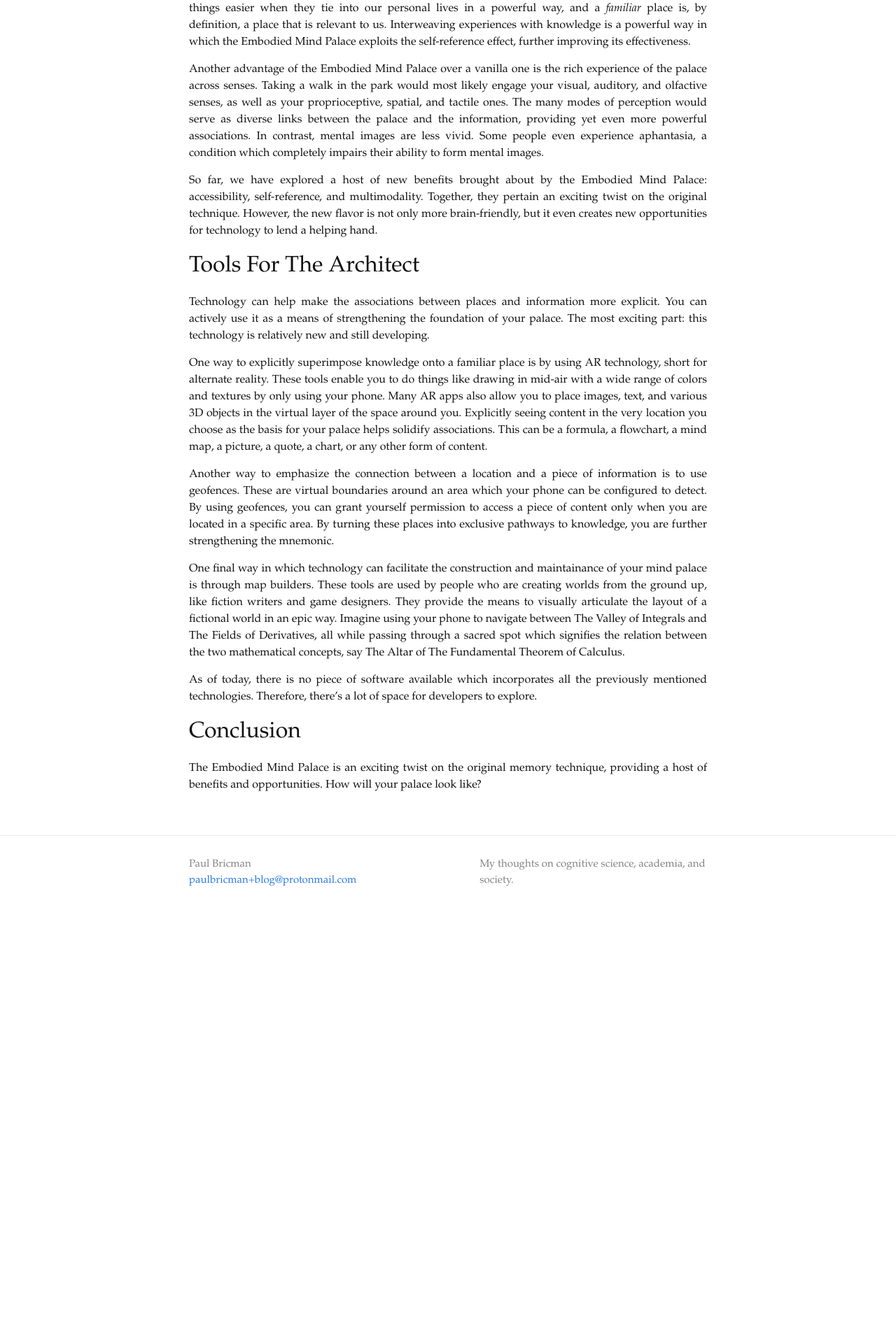
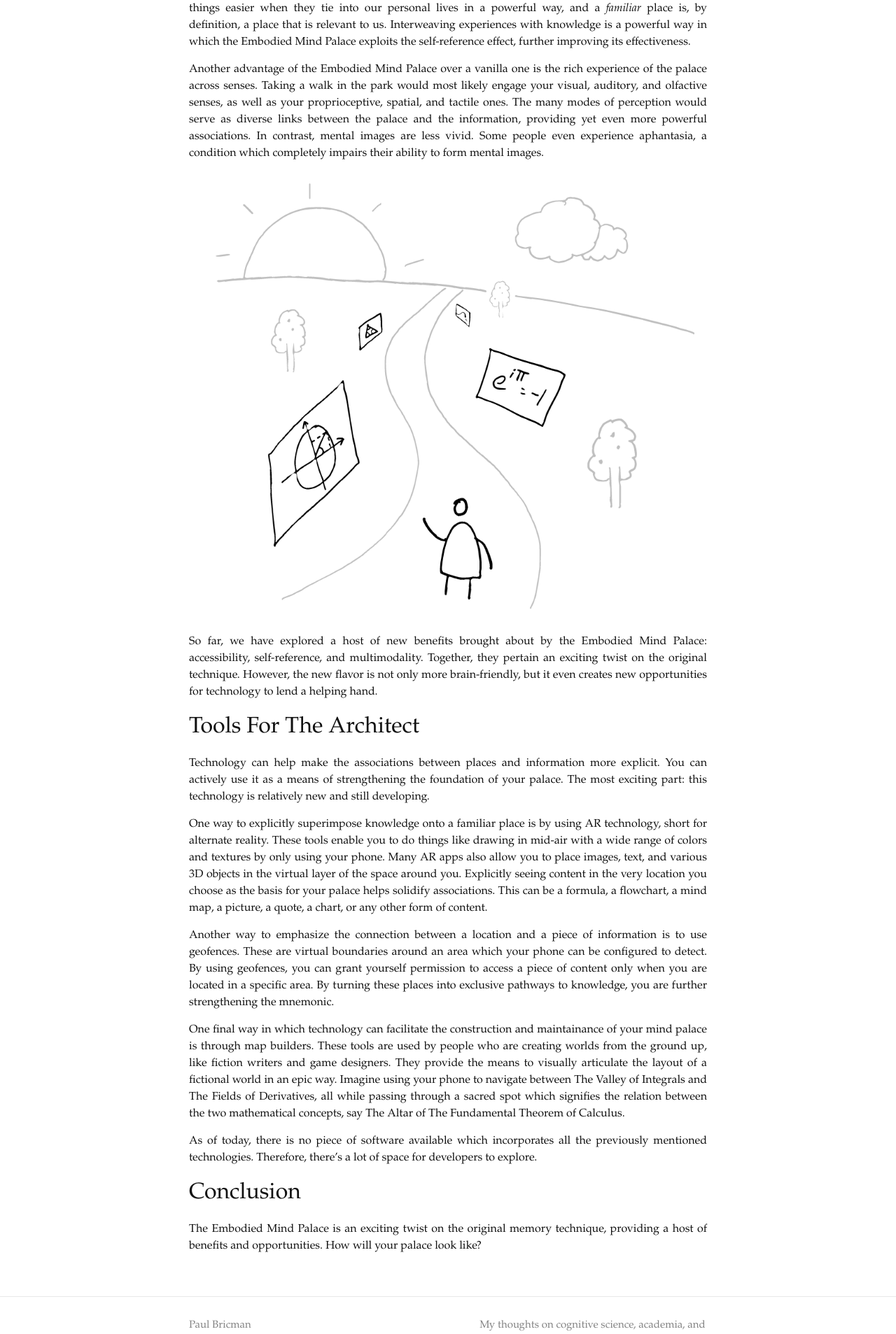
Before and after one commit to paulbricman/paulbricman.github.io, a Jekyll site: the page built from _posts/2020-08-07-the-world-is-your-mind-palace.md, in a window 1280 px wide. Shown: the part 1178-3085 px from the top of the page at 70% size. Built offline with Jekyll 4.4.1, drawn with Linux system fonts in a browser that asks for light colours; before the commit the page ends 2508 px from its top, so only the background shows below that.

Commit message:
Update The World Is Your Mind Palace

```diff
--- a/_posts/2020-08-07-the-world-is-your-mind-palace.md
+++ b/_posts/2020-08-07-the-world-is-your-mind-palace.md
@@ -27,6 +27,8 @@ Moreover, the familiar environment which is the basis for your palace is more th
 
 Another advantage of the Embodied Mind Palace over a vanilla one is the rich experience of the palace across senses. Taking a walk in the park would most likely engage your visual, auditory, and olfactive senses, as well as your proprioceptive, spatial, and tactile ones. The many modes of perception would serve as diverse links between the palace and the information, providing yet even more powerful associations. In contrast, mental images are less vivid. Some people even experience aphantasia, a condition which completely impairs their ability to form mental images.
 
+![](/assets/images/park.png)
+
 So far, we have explored a host of new benefits brought about by the Embodied Mind Palace: accessibility, self-reference, and multimodality. Together, they pertain an exciting twist on the original technique. However, the new flavor is not only more brain-friendly, but it even creates new opportunities for technology to lend a helping hand.
 
 ## Tools For The Architect
```
Also changed, not shown: assets/images/dnd.png, assets/images/mountain.png, assets/images/operators.png, assets/images/park.png (added), 6 other files.
